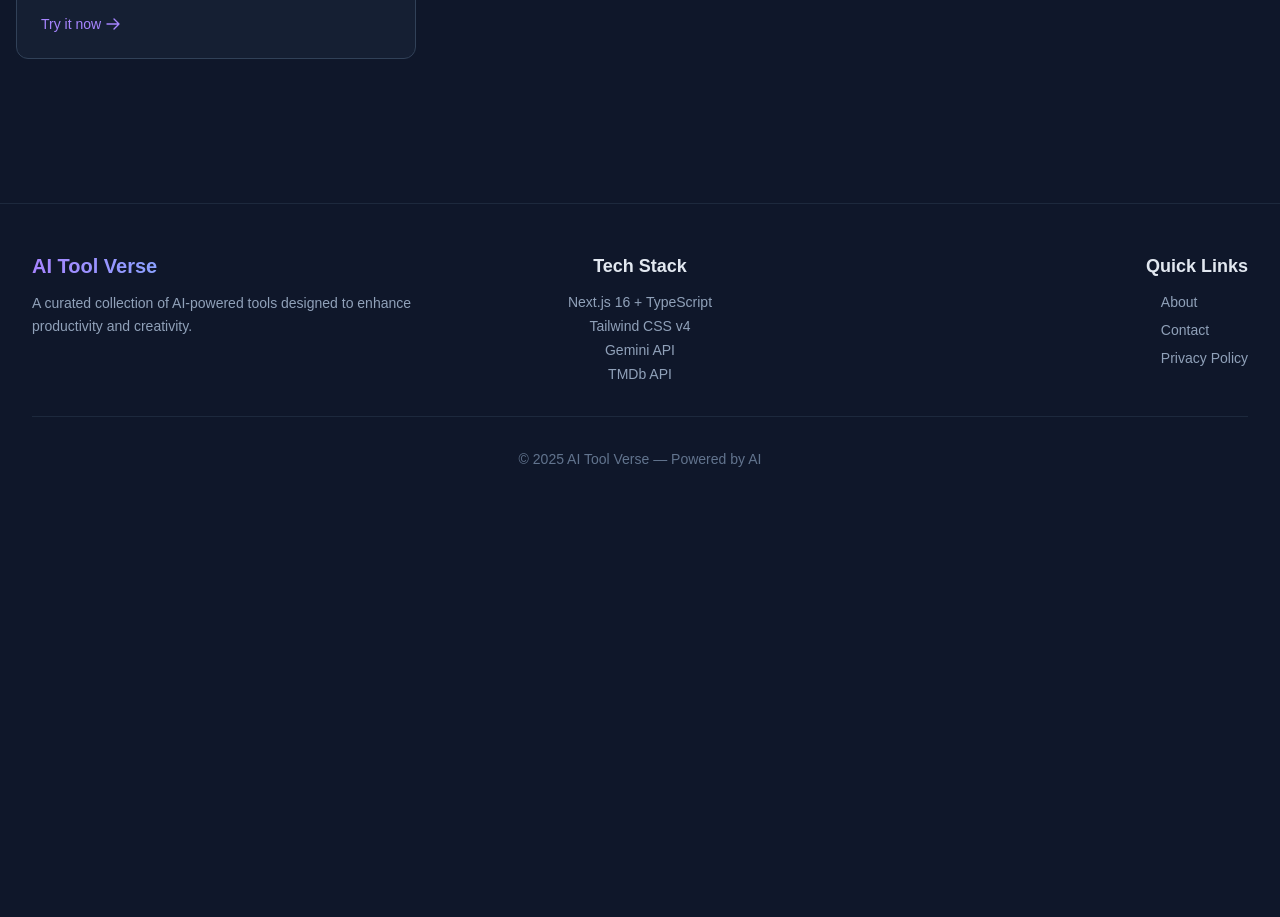
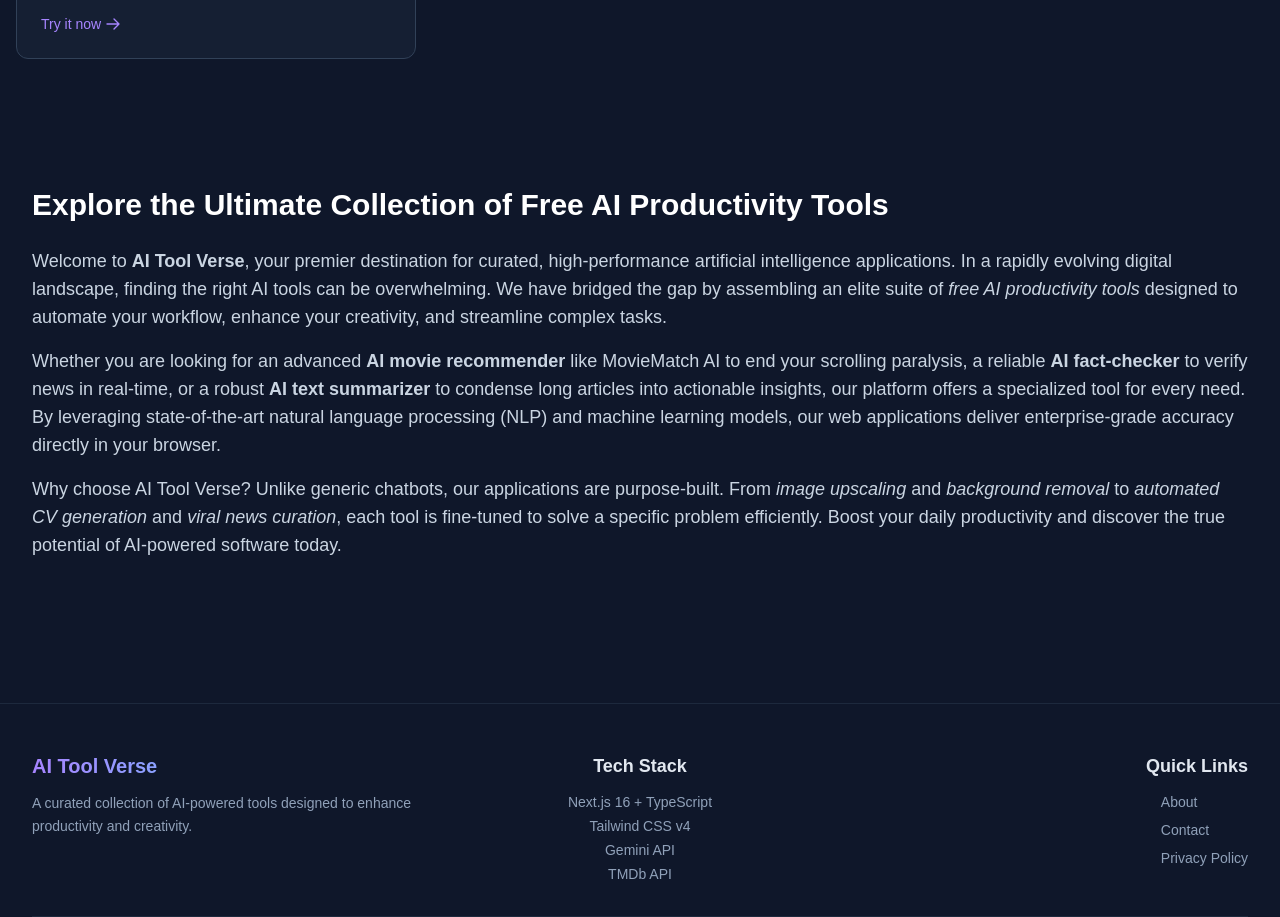
Before and after one commit to nethul/ai-tools-hub, a Next.js app: page / in a window 1280 px wide. Shown: the part 2380-3297 px from the top of the page. Before the commit the page ends 2881 px from the top, so only its background shows below. Built offline with nearby package versions, Linux system fonts and the light colour scheme; no server answers.

Commit message:
SEO: Add schemas, fix metadata, and enrich homepage

```diff
--- a/app/layout.tsx
+++ b/app/layout.tsx
@@ -65,6 +65,9 @@
       "max-snippet": -1,
     },
   },
+  alternates: {
+    canonical: '/',
+  },
 };
 
 export default function RootLayout({
--- a/app/page.tsx
+++ b/app/page.tsx
@@ -1,6 +1,25 @@
 import Hero from "../components/Hero";
 import ToolsGrid from "../components/ToolsGrid";
 import Footer from "../components/Footer";
+
+function SEOText() {
+  return (
+    <div className="max-w-7xl mx-auto px-4 sm:px-6 lg:px-8 py-16 text-slate-300">
+      <h2 className="text-3xl font-bold text-white mb-6">Explore the Ultimate Collection of Free AI Productivity Tools</h2>
+      <div className="space-y-4 text-lg">
+        <p>
+          Welcome to <strong>AI Tool Verse</strong>, your premier destination for curated, high-performance artificial intelligence applications. In a rapidly evolving digital landscape, finding the right AI tools can be overwhelming. We have bridged the gap by assembling an elite suite of <em>free AI productivity tools</em> designed to automate your workflow, enhance your creativity, and streamline complex tasks.
+        </p>
+        <p>
+          Whether you are looking for an advanced <strong>AI movie recommender</strong> like MovieMatch AI to end your scrolling paralysis, a reliable <strong>AI fact-checker</strong> to verify news in real-time, or a robust <strong>AI text summarizer</strong> to condense long articles into actionable insights, our platform offers a specialized tool for every need. By leveraging state-of-the-art natural language processing (NLP) and machine learning models, our web applications deliver enterprise-grade accuracy directly in your browser.
+        </p>
+        <p>
+          Why choose AI Tool Verse? Unlike generic chatbots, our applications are purpose-built. From <em>image upscaling</em> and <em>background removal</em> to <em>automated CV generation</em> and <em>viral news curation</em>, each tool is fine-tuned to solve a specific problem efficiently. Boost your daily productivity and discover the true potential of AI-powered software today.
+        </p>
+      </div>
+    </div>
+  );
+}
 
 export default function Home() {
   return (
@@ -19,6 +38,7 @@
       <div className="relative z-10">
         <Hero />
         <ToolsGrid />
+        <SEOText />
         <Footer />
       </div>
     </div>
--- a/app/tools/cv-generator/layout.tsx
+++ b/app/tools/cv-generator/layout.tsx
@@ -1,9 +1,12 @@
 import type { Metadata } from "next";
 
 export const metadata: Metadata = {
-    title: "AI CV Generator | AI Tool Verse",
-    description: "Create professional resumes with AI assistance. Free online CV builder with smart text enhancement and PDF export.",
-    keywords: ["cv generator", "resume builder", "ai resume", "free cv maker", "pdf resume", "professional cv"],
+    title: "AI CV Generator - Free Smart Resume Builder",
+    description: "Create ATS-friendly, professional resumes in minutes with our free AI CV Generator. Enhance your experience and export to PDF instantly.",
+    keywords: ["cv generator", "resume builder", "ai resume", "free cv maker", "pdf resume", "professional cv", "ai cv builder"],
+    alternates: {
+      canonical: '/tools/cv-generator',
+    },
 };
 
 export default function CVGeneratorLayout({
@@ -11,5 +14,23 @@
 }: {
     children: React.ReactNode;
 }) {
-    return <>{children}</>;
+    return (
+      <>
+        <script
+          type="application/ld+json"
+          dangerouslySetInnerHTML={{
+            __html: JSON.stringify({
+              "@context": "https://schema.org",
+              "@type": "SoftwareApplication",
+              "name": "AI CV Generator",
+              "applicationCategory": "BusinessApplication",
+              "operatingSystem": "Web",
+              "description": "Create ATS-friendly, professional resumes in minutes with our free AI CV Generator.",
+              "offers": { "@type": "Offer", "price": "0", "priceCurrency": "USD" }
+            })
+          }}
+        />
+        {children}
+      </>
+    );
 }
--- a/app/tools/movie-match/layout.tsx
+++ b/app/tools/movie-match/layout.tsx
@@ -1,9 +1,12 @@
 import type { Metadata } from "next";
 
 export const metadata: Metadata = {
-    title: "Movie Match AI | AI Tool Verse",
-    description: "Get personalized movie recommendations based on your preferences using AI.",
-    keywords: ["movie recommender", "ai movie suggestions", "film finder", "what to watch", "movie discovery"],
+    title: "MovieMatch AI - The Best Free AI Movie Recommender",
+    description: "Stop scrolling. Let our AI analyze your taste and find the perfect movie across Netflix, Hulu, and Prime Video instantly.",
+    keywords: ["movie recommender", "ai movie suggestions", "film finder", "what to watch", "movie discovery", "free ai movie recommender"],
+    alternates: {
+      canonical: '/tools/movie-match',
+    },
 };
 
 export default function MovieMatchLayout({
@@ -11,5 +14,23 @@
 }: {
     children: React.ReactNode;
 }) {
-    return <>{children}</>;
+    return (
+      <>
+        <script
+          type="application/ld+json"
+          dangerouslySetInnerHTML={{
+            __html: JSON.stringify({
+              "@context": "https://schema.org",
+              "@type": "SoftwareApplication",
+              "name": "MovieMatch AI",
+              "applicationCategory": "EntertainmentApplication",
+              "operatingSystem": "Web",
+              "description": "Stop scrolling. Let our AI analyze your taste and find the perfect movie across Netflix, Hulu, and Prime Video instantly.",
+              "offers": { "@type": "Offer", "price": "0", "priceCurrency": "USD" }
+            })
+          }}
+        />
+        {children}
+      </>
+    );
 }
--- a/app/tools/text-summarizer/layout.tsx
+++ b/app/tools/text-summarizer/layout.tsx
@@ -1,9 +1,12 @@
 import type { Metadata } from "next";
 
 export const metadata: Metadata = {
-    title: "AI Text Summarizer | AI Tool Verse",
-    description: "Condense long text into concise summaries instantly using AI.",
-    keywords: ["text summarizer", "article abstract", "tldr generator", "summary maker", "content condenser"],
+    title: "AI Text Summarizer - Condense Articles & Docs Instantly",
+    description: "Use our free AI Text Summarizer to turn long articles, PDFs, and documents into concise, actionable summaries in seconds.",
+    keywords: ["text summarizer", "article abstract", "tldr generator", "summary maker", "content condenser", "ai summarizer", "free summary tool"],
+    alternates: {
+      canonical: '/tools/text-summarizer',
+    },
 };
 
 export default function TextSummarizerLayout({
@@ -11,5 +14,23 @@
 }: {
     children: React.ReactNode;
 }) {
-    return <>{children}</>;
+    return (
+      <>
+        <script
+          type="application/ld+json"
+          dangerouslySetInnerHTML={{
+            __html: JSON.stringify({
+              "@context": "https://schema.org",
+              "@type": "SoftwareApplication",
+              "name": "AI Text Summarizer",
+              "applicationCategory": "ProductivityApplication",
+              "operatingSystem": "Web",
+              "description": "Use our free AI Text Summarizer to turn long articles, PDFs, and documents into concise, actionable summaries in seconds.",
+              "offers": { "@type": "Offer", "price": "0", "priceCurrency": "USD" }
+            })
+          }}
+        />
+        {children}
+      </>
+    );
 }
```
